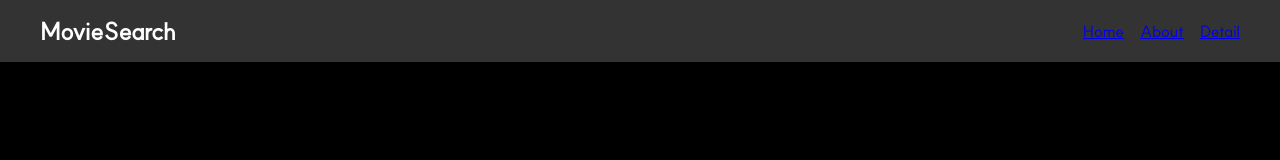
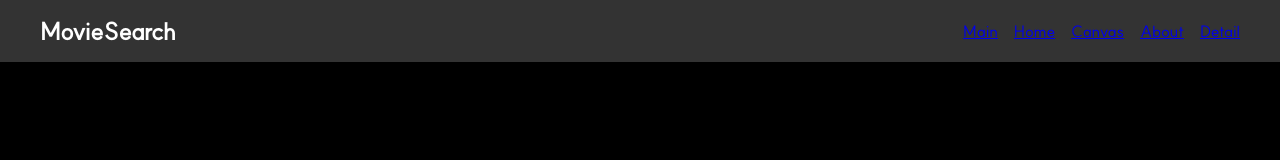
Before and after one commit to yeoniii20/movit, a Vue app: page / in a window 1280 px wide. Shown: the top 160 px of the page. Built offline with nearby package versions, Linux system fonts and the light colour scheme.

Commit message:
feat: add router link

```diff
--- a/src/components/HeaderCom.vue
+++ b/src/components/HeaderCom.vue
@@ -1,10 +1,11 @@
-<!-- src/components/Header.vue -->
 <template>
   <header class="header">
     <nav>
       <div class="logo">MovieSearch</div>
       <ul>
-        <li><router-link to="/">Home</router-link></li>
+        <li><router-link to="/">Main</router-link></li>
+        <li><router-link to="/home">Home</router-link></li>
+        <li><router-link to="/canvas">Canvas</router-link></li>
         <li><router-link to="/about">About</router-link></li>
         <li><router-link to="/detail">Detail</router-link></li>
       </ul>
```
